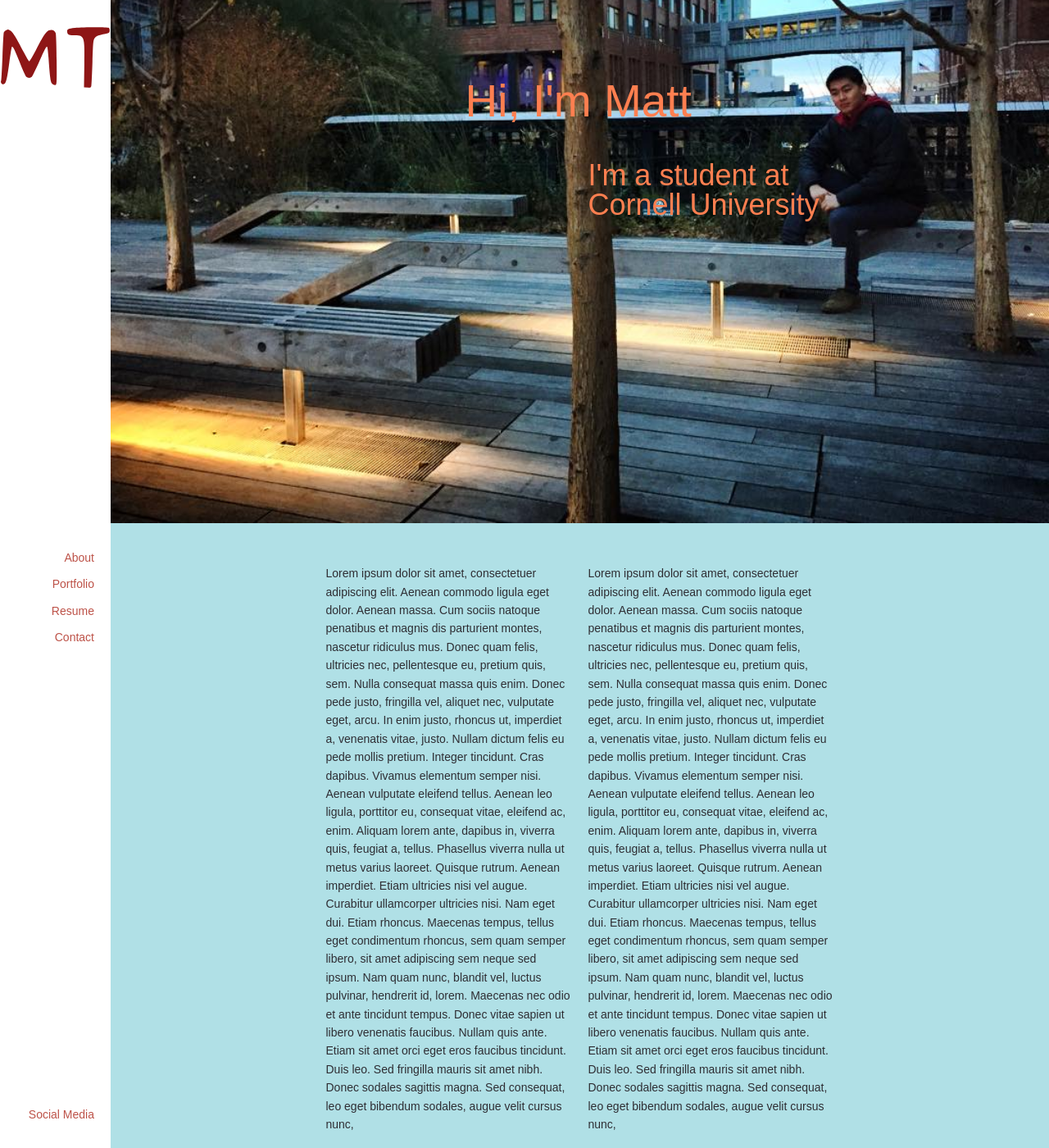
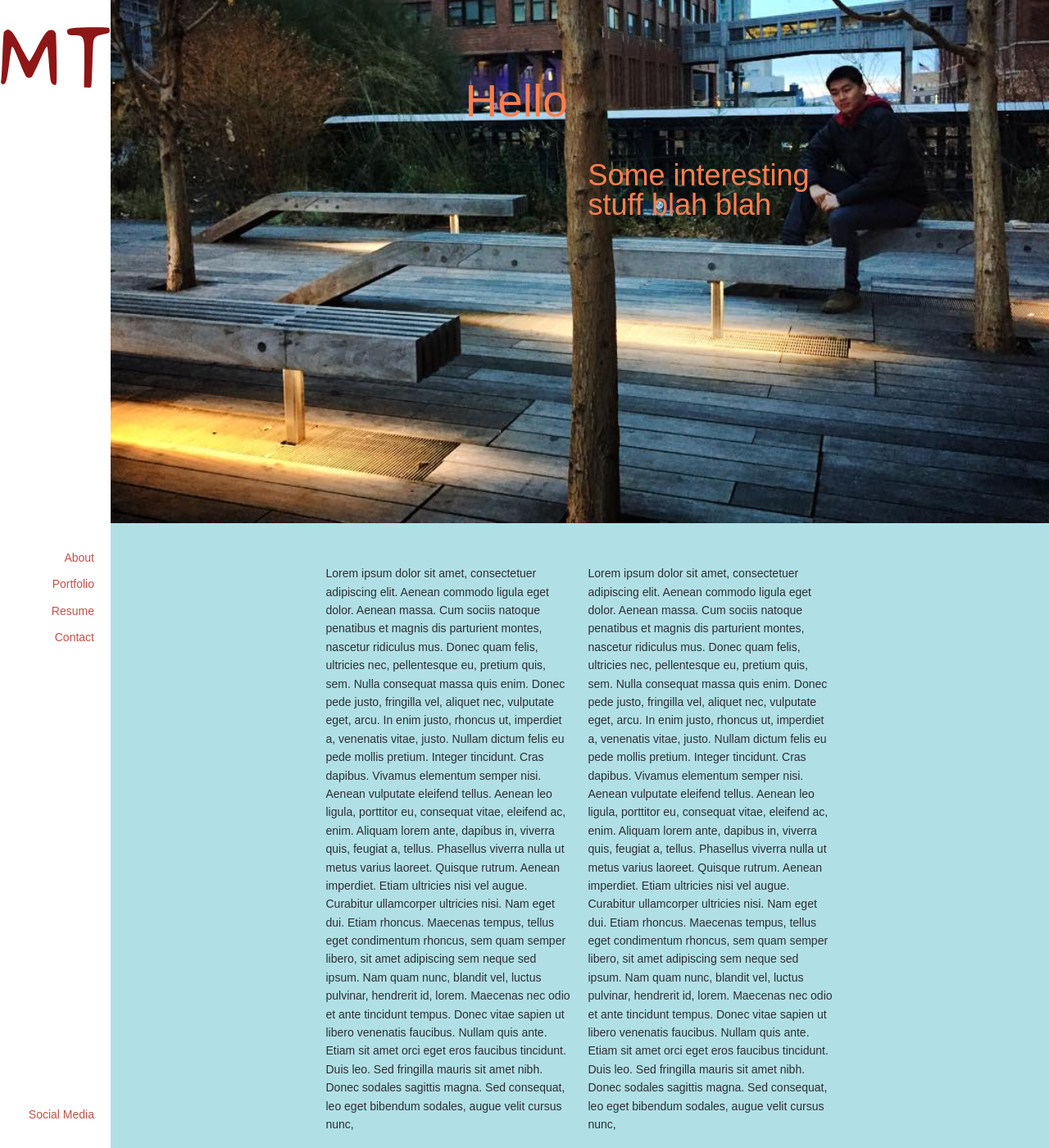
Before and after one commit to mteng513/Personal-Website, a Jekyll site: the page built from index.html, in a window 1280 px wide and 1400 px high. Shown: the whole window at 82% size. Built offline with Jekyll 4.4.1, drawn with Linux system fonts in a browser that asks for light colours; Markdown is read by kramdown in place of the engine named in the settings.

Commit message:
Playing around with about section

```diff
--- a/_includes/section-about.html
+++ b/_includes/section-about.html
@@ -1 +1 @@
-<section class="about"><div class="flex flex--center"><div class="col-1 push-right"><h2>Hi, I'm Matt</h2><p class="home-lead">I'm a student at Cornell University</p></div></div></section>
+<section class="about"><div class="flex flex--center"><div class="col-1 push-right"><h2>Hello</h2><p class="home-lead">Some interesting stuff blah blah</p></div></div></section>
--- a/_pugfiles/section-about.pug
+++ b/_pugfiles/section-about.pug
@@ -1,5 +1,5 @@
 section.about
   .flex.flex--center
     .col-1.push-right
-      h2 Hi, I'm Matt
-      p.home-lead I'm a student at Cornell University
+      h2 Hello
+      p.home-lead Some interesting stuff blah blah
--- a/assets/css/3-sections/home-about.sass
+++ b/assets/css/3-sections/home-about.sass
@@ -1,6 +1,6 @@
 section.about
   background:
-    image:url(../images/about.jpeg)
+    image:url(../images/about.jpg)
     position: center bottom
     size: cover
 
--- a/assets/css/main.css
+++ b/assets/css/main.css
@@ -577,7 +577,7 @@ body {
             transform: translateY(0%); } }
 
 section.about {
-  background-image: url(../images/about.jpeg);
+  background-image: url(../images/about.jpg);
   background-position: center bottom;
   background-size: cover; }
   section.about h2 {
```
Also changed, not shown: assets/images/about.jpeg (deleted), assets/images/about.jpg (added).
